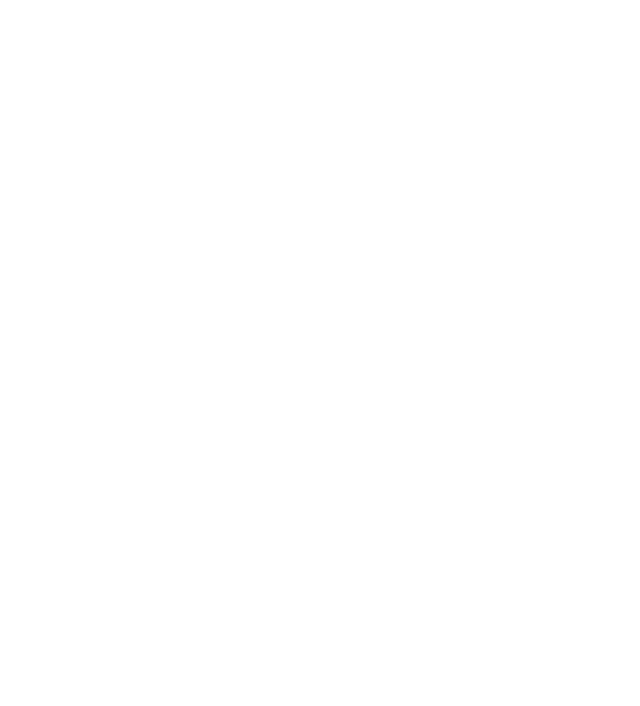
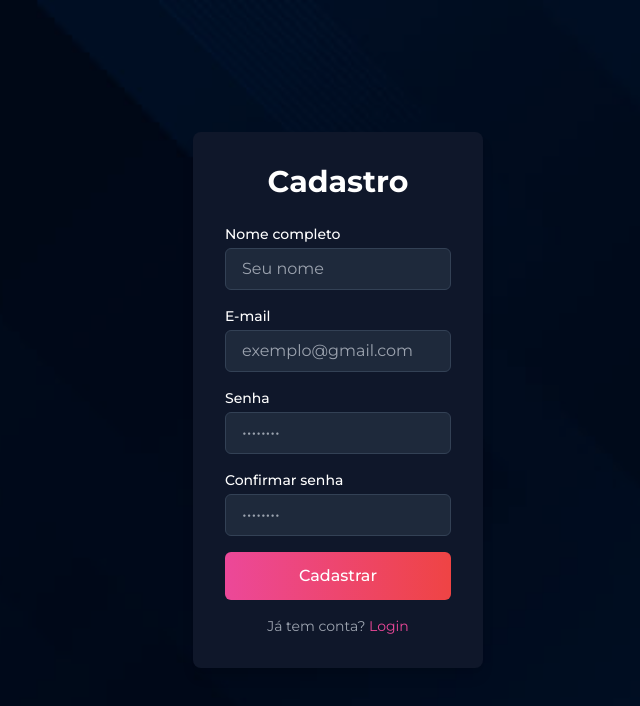
Before and after one commit to NicoleAssis/portfolio-nicole, a React (Vite) app: page /portfolio-nicole/register in a window 1280 px wide. Before the commit this address had no page. Shown: the top 706 px of the page, without its empty margins (302-942 px from the left). Built offline with nearby package versions, Linux system fonts and the light colour scheme.

Commit message:
Atualizações para Deploy

```diff
--- a/package.json
+++ b/package.json
@@ -8,8 +8,11 @@
     "build": "vite build",
     "lint": "eslint .",
     "preview": "vite preview",
-    "test": "vitest --watch"
+    "test": "vitest --watch",
+    "predeploy": "npm run build",
+    "deploy": "gh-pages -d dist"
   },
+  "homepage": "https://NicoleAssis.github.io/portfolio-nicole",
   "dependencies": {
     "bcrypt": "^6.0.0",
     "cors": "^2.8.6",
@@ -35,6 +38,7 @@
     "eslint": "^9.33.0",
     "eslint-plugin-react-hooks": "^5.2.0",
     "eslint-plugin-react-refresh": "^0.4.20",
+    "gh-pages": "^6.3.0",
     "globals": "^16.3.0",
     "jsdom": "^29.1.1",
     "json-server": "^1.0.0-beta.15",
--- a/src/components/Form/LoginForm.jsx
+++ b/src/components/Form/LoginForm.jsx
@@ -1,59 +1,121 @@
-import React, { useContext, useState } from "react";
-import InputField from "../UI/InputField";
-import SubmitButton from "../UI/SubmitButton";
-import { Link } from "react-router-dom";
+import React, { useState, useContext } from "react";
+import { useNavigate } from "react-router-dom";
 import { AuthContext } from "../../contexts/AuthContext";
+// Importa o arquivo json diretamente como base de dados inicial
+import dbData from "../../../db.json";
 
 function LoginForm() {
-  const { login } = useContext(AuthContext);
   const [email, setEmail] = useState("");
   const [password, setPassword] = useState("");
+  const [error, setError] = useState("");
+  const [loading, setLoading] = useState(false);
 
-  const handleLogin = async () => {
+  const { login } = useContext(AuthContext);
+  const navigate = useNavigate();
+
+  const handleSubmit = async (e) => {
+    e.preventDefault();
+    setError("");
+    setLoading(true);
+
     try {
-      // busca usuário pelo email
-      const res = await fetch(`http://localhost:5000/users?email=${email}`);
-      const data = await res.json();
+      // 1. Tenta fazer a requisição normal para o seu json-server local
+      const response = await fetch("http://localhost:5000/users");
 
-      // compara senha manualmente
-      if (data.length > 0 && data[0].password === password) {
-        login(data[0]); // salva no contexto e cria sessão
-        window.location.href = "/welcome"; // redireciona para página de boas‑vindas
+      if (!response.ok) {
+        throw new Error("Servidor offline");
+      }
+
+      const users = await response.json();
+      const foundUser = users.find(
+        (u) => u.email === email && u.password === password
+      );
+
+      if (foundUser) {
+        login({ name: foundUser.name, email: foundUser.email });
+        navigate("/welcome");
       } else {
-        alert("Usuário ou senha inválidos");
+        setError("E-mail ou senha incorretos.");
       }
-    } catch (error) {
-      console.error("Erro ao fazer login:", error);
+
+    } catch (err) {
+      // 2. SE CAIR NO CATCH (Modo Deploy / GitHub Pages): Ativa a simulação gratuita
+      console.log("Modo offline/deploy ativo: simulando banco de dados local.");
+
+      // Busca os usuários recém-cadastrados no localStorage (se houver)
+      const localUsers = JSON.parse(localStorage.getItem("local_users")) || [];
+
+      // Une os usuários padrões do seu db.json com os novos criados pelo recrutador
+      const allUsers = [...dbData.users, ...localUsers];
+
+      const foundUser = allUsers.find(
+        (u) => u.email === email && u.password === password
+      );
+
+      if (foundUser) {
+        // Loga o usuário usando o seu AuthContext
+        login({ name: foundUser.name, email: foundUser.email });
+        navigate("/welcome");
+      } else {
+        setError("E-mail ou senha incorretos.");
+      }
+    } finally {
+      setLoading(false);
     }
   };
 
   return (
-    <div className="bg-black/40 backdrop-blur-md p-10 rounded-xl w-[28rem] text-white shadow-lg">
-      <h2 className="text-5xl font-semibold mb-10">Login</h2>
+    <div className="w-full max-w-md p-8 bg-slate-900 rounded-lg shadow-lg text-white">
+      <h2 className="text-3xl font-bold text-center mb-6">Login</h2>
 
-      <InputField
-        label="Usuário ou Email"
-        type="text"
-        placeholder="seuemail@gmail.com"
+      {error && (
+        <div className="p-3 mb-4 text-sm bg-red-500/20 border border-red-500 text-red-200 rounded-md text-center">
+          {error}
+        </div>
+      )}
+
+      <form onSubmit={handleSubmit} className="space-y-4">
+        <div>
+          <label className="block text-sm font-medium mb-1">E-mail</label>
+          <input
+            type="email"
             value={email}
             onChange={(e) => setEmail(e.target.value)}
+            required
+            className="w-full px-4 py-2 bg-slate-800 border border-slate-700 rounded-md focus:outline-none focus:border-pink-500 text-white"
+            placeholder="admin@gmail.com"
           />
+        </div>
 
-      <InputField
-        label="Senha"
+        <div>
+          <label className="block text-sm font-medium mb-1">Senha</label>
+          <input
             type="password"
-        placeholder="••••••••"
             value={password}
             onChange={(e) => setPassword(e.target.value)}
+            required
+            className="w-full px-4 py-2 bg-slate-800 border border-slate-700 rounded-md focus:outline-none focus:border-pink-500 text-white"
+            placeholder="••••••••"
           />
+        </div>
 
-      <SubmitButton text="Entrar" onClick={handleLogin} />
+        <button
+          type="submit"
+          disabled={loading}
+          className="w-full py-3 px-4 bg-gradient-to-r from-pink-500 to-red-500 text-white rounded-md font-medium hover:opacity-90 transition disabled:opacity-50"
+        >
+          {loading ? "Carregando..." : "Entrar"}
+        </button>
+      </form>
 
-      <p className="mt-6 text-center text-sm text-gray-300">
+      <p className="mt-4 text-center text-sm text-gray-400">
         Não tem conta?{" "}
-        <Link to="/register" className="text-pink-400 hover:underline">
+        <span
+          onClick={() => navigate("/register")}
+          className="text-pink-500 hover:underline cursor-pointer"
+        >
           Cadastre-se
-        </Link>
+        </span>
       </p>
     </div>
   );
--- a/src/components/Form/RegisterForm.jsx
+++ b/src/components/Form/RegisterForm.jsx
@@ -1,116 +1,167 @@
-import React, { useState, useContext } from "react";
-import SubmitButton from "../UI/SubmitButton";
-import { AuthContext } from "../../contexts/AuthContext";
-import { registerSchema } from "../../validations/registerSchema";
-import { Link } from "react-router-dom";
-import FormField from "../UI/FormField";
-import PopupMessage from "../UI/PopupMessage";
+import React, { useState } from "react";
+import { useNavigate } from "react-router-dom";
+// Importa o arquivo json diretamente para checar e-mails duplicados em modo offline
+import dbData from "../../../db.json";
 
 function RegisterForm() {
-  const { login } = useContext(AuthContext);
-  const [formData, setFormData] = useState({
-    name: "",
-    email: "",
-    password: "",
-    confirmPassword: ""
-  });
-  const [errors, setErrors] = useState({});
+  const [name, setName] = useState("");
+  const [email, setEmail] = useState("");
+  const [password, setPassword] = useState("");
+  const [confirmPassword, setConfirmPassword] = useState("");
+  const [error, setError] = useState("");
   const [success, setSuccess] = useState("");
+  const [loading, setLoading] = useState(false);
 
-  const handleRegister = async () => {
-    try {
-      registerSchema.parse(formData);
+  const navigate = useNavigate();
 
-      const existing = await fetch(`http://localhost:5000/users?email=${formData.email}`);
-      const users = await existing.json();
-      if (users.length > 0) {
-        setErrors({ email: "Email já cadastrado" });
+  const handleSubmit = async (e) => {
+    e.preventDefault();
+    setError("");
     setSuccess("");
+
+    // Validação básica de senha
+    if (password !== confirmPassword) {
+      setError("As senhas não coincidem.");
       return;
     }
 
-      const res = await fetch("http://localhost:5000/users", {
+    setLoading(true);
+
+    const newUser = {
+      name,
+      email,
+      password,
+      id: Math.random().toString(36).substr(2, 9), // Gera um ID aleatório simples
+    };
+
+    try {
+      // 1. Tenta fazer a requisição POST normal para o seu json-server local
+      const response = await fetch("http://localhost:5000/users", {
         method: "POST",
-        headers: { "Content-Type": "application/json" },
-        body: JSON.stringify({
-          name: formData.name,
-          email: formData.email,
-          password: formData.password
-        })
+        headers: {
+          "Content-Type": "application/json",
+        },
+        body: JSON.stringify(newUser),
       });
 
-      if (!res.ok) throw new Error("Erro ao cadastrar usuário");
+      if (!response.ok) {
+        throw new Error("Servidor offline");
+      }
 
-      const newUser = await res.json();
-      login(newUser);
       setSuccess("Cadastro realizado com sucesso!");
-      setErrors({});
+      setTimeout(() => navigate("/"), 2000); // Redireciona para o login
+
     } catch (err) {
-      if (err.errors) {
-        const formatted = {};
-        err.errors.forEach((e) => {
-          formatted[e.path[0]] = e.message;
-        });
-        setErrors(formatted);
-        setSuccess("");
-      } else {
-        setErrors({ general: err.message });
-        setSuccess("");
+      // 2. SE CAIR NO CATCH (Modo Deploy / GitHub Pages): Ativa o salvamento local gratuito
+      console.log("Modo offline/deploy ativo: simulando cadastro no localStorage.");
+
+      // Busca os usuários locais já cadastrados anteriormente
+      const localUsers = JSON.parse(localStorage.getItem("local_users")) || [];
+
+      // Une a lista do db.json com os cadastros locais para verificar duplicidade
+      const allUsers = [...dbData.users, ...localUsers];
+      const emailExists = allUsers.some((u) => u.email === email);
+
+      if (emailExists) {
+        setError("Este e-mail já está cadastrado.");
+        setLoading(false);
+        return;
       }
+
+      // Adiciona o novo usuário na lista do localStorage
+      localUsers.push(newUser);
+      localStorage.setItem("local_users", JSON.stringify(localUsers));
+
+      setSuccess("Cadastro simulado com sucesso no navegador!");
+      setTimeout(() => navigate("/"), 2000);
+    } finally {
+      setLoading(false);
     }
   };
 
   return (
-    <div className="bg-black/40 backdrop-blur-md p-10 rounded-xl w-[28rem] text-white shadow-lg">
-      <h2 className="text-5xl font-semibold mb-10">Cadastro</h2>
+    <div className="w-full max-w-md p-8 bg-slate-900 rounded-lg shadow-lg text-white">
+      <h2 className="text-3xl font-bold text-center mb-6">Cadastro</h2>
 
-      <FormField
-        label="Nome completo"
+      {error && (
+        <div className="p-3 mb-4 text-sm bg-red-500/20 border border-red-500 text-red-200 rounded-md text-center">
+          {error}
+        </div>
+      )}
+
+      {success && (
+        <div className="p-3 mb-4 text-sm bg-green-500/20 border border-green-500 text-green-200 rounded-md text-center">
+          {success}
+        </div>
+      )}
+
+      <form onSubmit={handleSubmit} className="space-y-4">
+        <div>
+          <label className="block text-sm font-medium mb-1">Nome completo</label>
+          <input
             type="text"
+            value={name}
+            onChange={(e) => setName(e.target.value)}
+            required
+            className="w-full px-4 py-2 bg-slate-800 border border-slate-700 rounded-md focus:outline-none focus:border-pink-500 text-white"
             placeholder="Seu nome"
-        value={formData.name}
-        onChange={(e) => setFormData({ ...formData, name: e.target.value })}
-        error={errors.name}
           />
+        </div>
 
-      <FormField
-        label="Email"
+        <div>
+          <label className="block text-sm font-medium mb-1">E-mail</label>
+          <input
             type="email"
-        placeholder="seuemail@gmail.com"
-        value={formData.email}
-        onChange={(e) => setFormData({ ...formData, email: e.target.value })}
-        error={errors.email}
+            value={email}
+            onChange={(e) => setEmail(e.target.value)}
+            required
+            className="w-full px-4 py-2 bg-slate-800 border border-slate-700 rounded-md focus:outline-none focus:border-pink-500 text-white"
+            placeholder="exemplo@gmail.com"
           />
+        </div>
 
-      <FormField
-        label="Senha"
+        <div>
+          <label className="block text-sm font-medium mb-1">Senha</label>
+          <input
             type="password"
+            value={password}
+            onChange={(e) => setPassword(e.target.value)}
+            required
+            className="w-full px-4 py-2 bg-slate-800 border border-slate-700 rounded-md focus:outline-none focus:border-pink-500 text-white"
             placeholder="••••••••"
-        value={formData.password}
-        onChange={(e) => setFormData({ ...formData, password: e.target.value })}
-        error={errors.password}
           />
+        </div>
 
-      <FormField
-        label="Confirmar senha"
+        <div>
+          <label className="block text-sm font-medium mb-1">Confirmar senha</label>
+          <input
             type="password"
+            value={confirmPassword}
+            onChange={(e) => setConfirmPassword(e.target.value)}
+            required
+            className="w-full px-4 py-2 bg-slate-800 border border-slate-700 rounded-md focus:outline-none focus:border-pink-500 text-white"
             placeholder="••••••••"
-        value={formData.confirmPassword}
-        onChange={(e) => setFormData({ ...formData, confirmPassword: e.target.value })}
-        error={errors.confirmPassword}
           />
+        </div>
 
-      <SubmitButton text="Cadastrar" onClick={handleRegister} />
+        <button
+          type="submit"
+          disabled={loading}
+          className="w-full py-3 px-4 bg-gradient-to-r from-pink-500 to-red-500 text-white rounded-md font-medium hover:opacity-90 transition disabled:opacity-50"
+        >
+          {loading ? "Processando..." : "Cadastrar"}
+        </button>
+      </form>
 
-      <p className="mt-6 text-center text-sm text-gray-300">
-        Não tem conta?{" "}
-        <Link to="/" className="text-pink-400 hover:underline">
+      <p className="mt-4 text-center text-sm text-gray-400">
+        Já tem conta?{" "}
+        <span
+          onClick={() => navigate("/")}
+          className="text-pink-500 hover:underline cursor-pointer"
+        >
           Login
-        </Link>
+        </span>
       </p>
-
-      <PopupMessage message={errors.general} type="error" />
-      <PopupMessage message={success} type="success" />
     </div>
   );
 }
--- a/vite.config.js
+++ b/vite.config.js
@@ -4,6 +4,7 @@
 
 export default defineConfig({
   plugins: [react()],
+  base: "/portfolio-nicole/", // 👈 Alterado para o repositório correto da imagem
   test: {
     environment: "jsdom",
     setupFiles: "./src/setupTests.js",
```
Also changed, not shown: src/App.jsx (+16 -1 lines), src/contexts/AuthContext.jsx (+5 -3 lines), 1 other file (tests, documents, lock files or other folders). Lines whose indentation alone changed are shown as unchanged.
